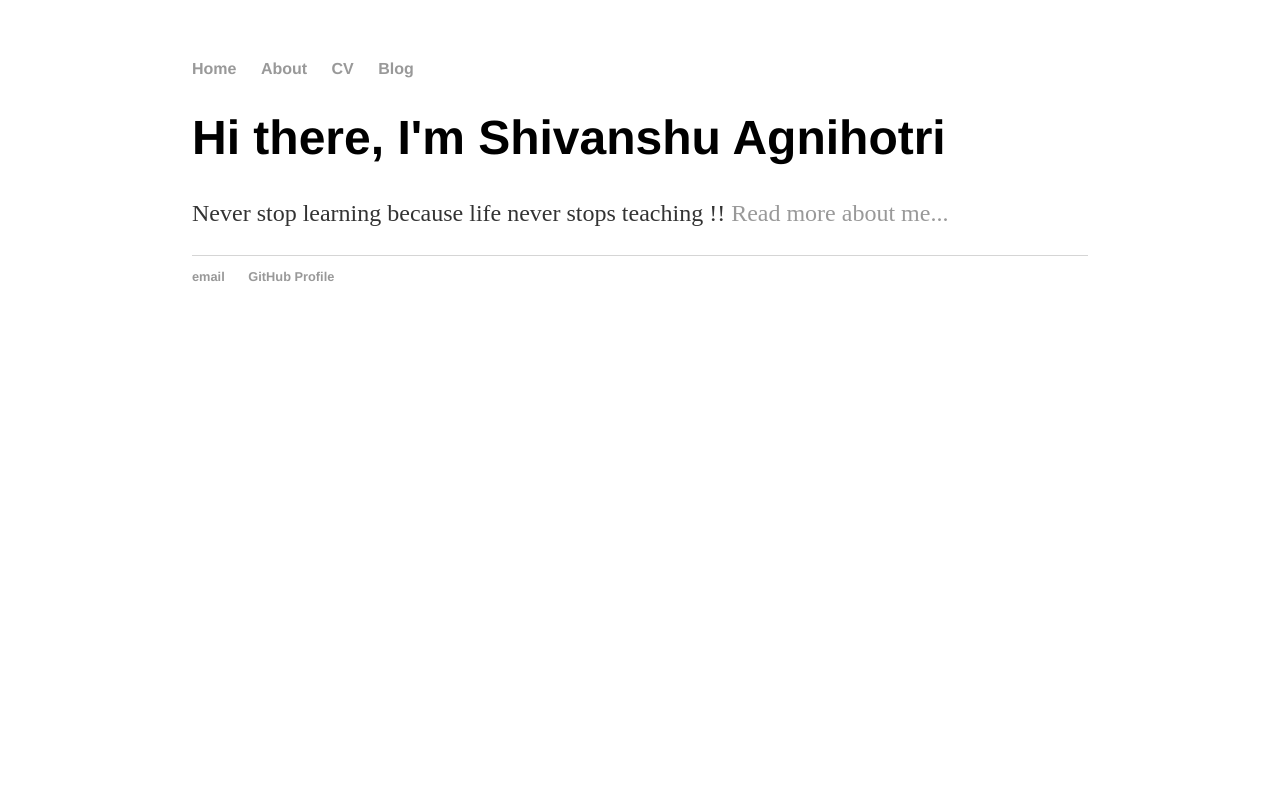
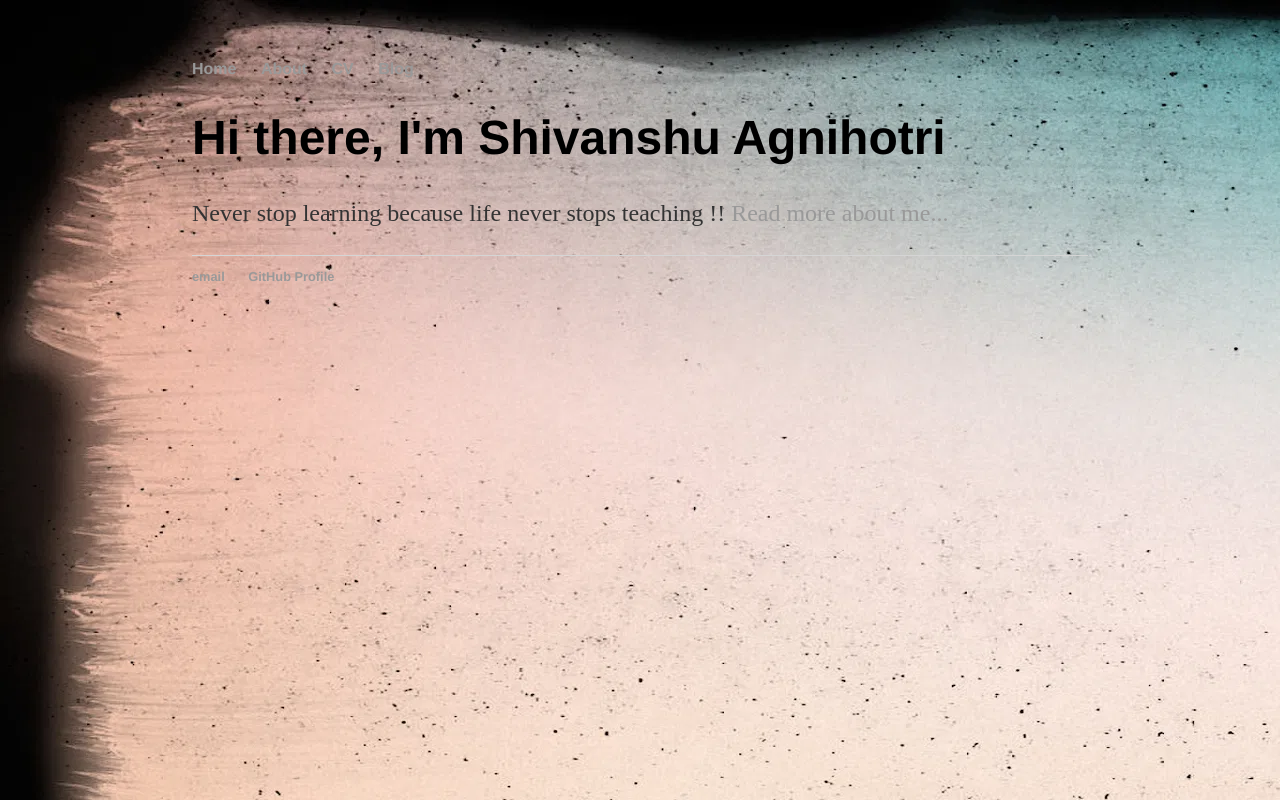
Before and after one commit to lostinrepo/lostinrepo.github.io, a plain HTML site: page index.html in a window 1280 px wide. Drawn offline with Linux system fonts and the light colour scheme.

Commit message:
Update main.css

```diff
--- a/css/main.css
+++ b/css/main.css
@@ -1,7 +1,7 @@
 body {
     margin: 60px auto;
     width: 70%;
-    background-image: url("bg2.png");
+    background-image: url("bg2.jpg");
 }
 nav ul, footer ul {
     font-family:'Helvetica', 'Arial', 'Sans-Serif';
```
